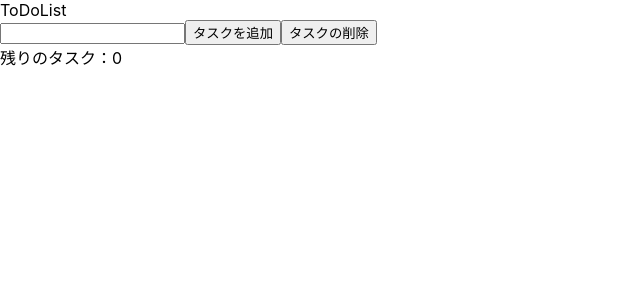
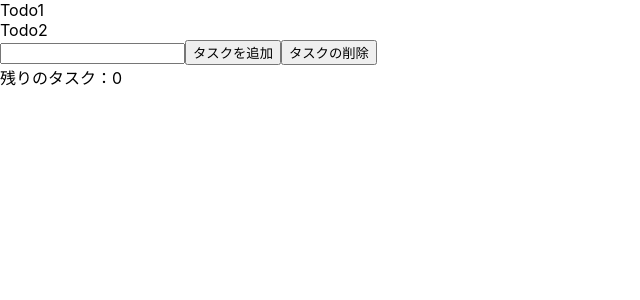
Before and after one commit to daisuketerashita/React-Todo, a React (Create React App) app: page / in a window 1280 px wide. Shown: the top 300 px of the page, without its empty margins (0-640 px from the left). Built offline with nearby package versions, Linux system fonts and the light colour scheme; the HTML template or start-up script is replaced by a standard one.

Commit message:
Todoコンポーネントの作成

```diff
--- a/src/App.js
+++ b/src/App.js
@@ -1,9 +1,12 @@
+import {useState} from 'react';
 import ToDoList from "./ToDoList";
 
 function App() {
+  const [todos,setTodos] = useState(["Todo1","Todo2"]);
+
   return (
     <div>
-      <ToDoList />
+      <ToDoList todos={todos}/>
       <input type="text" />
       <button>タスクを追加</button>
       <button>タスクの削除</button>
--- a/src/ToDoList.js
+++ b/src/ToDoList.js
@@ -1,9 +1,10 @@
 import React from 'react'
+import Todo from './Todo';
 
-const ToDoList = () => {
+const ToDoList = ({todos}) => {
   return (
-    <div>ToDoList</div>
-  )
+    todos.map((todo) => <Todo todo={todo} key={todo} />)
+  );
 }
 
 export default ToDoList
--- /dev/null
+++ b/src/Todo.js
@@ -0,0 +1,9 @@
+import React from 'react'
+
+const Todo = ({todo}) => {
+  return (
+    <div>{todo}</div>
+  )
+}
+
+export default Todo
```
